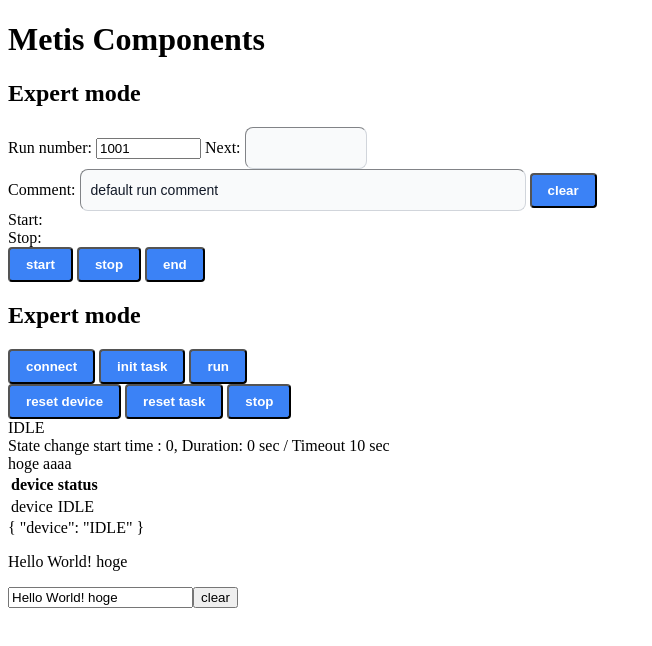
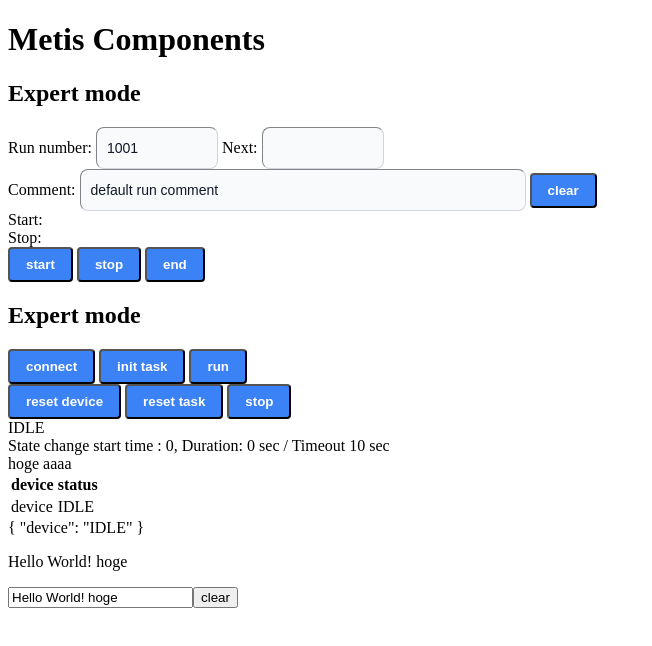
Before and after one commit to rcnp-ws/metis_vue, a Vue app: page / in a window 1280 px wide. Shown: the top 646 px of the page, without its empty margins (0-652 px from the left). Built offline with nearby package versions, Linux system fonts and the light colour scheme; no server answers; the HTML template or start-up script is replaced by a standard one.

Commit message:
class='ipt' was added

```diff
--- a/src/components/NestDAQController.vue
+++ b/src/components/NestDAQController.vue
@@ -2,7 +2,7 @@
   <div>
     <h2 class="font-bold"> Expert mode </h2>
     <div>
-      Run number: <input size="10" class="" type="text" v-model="run_number_current">
+      Run number: <input size="10" class="ipt" type="text" v-model="run_number_current">
       Next:  <input  size="10" type="text" class="ipt" v-model="run_number_next"></div>
     <div> Comment: <input size="50" class="ipt" type="text" v-model="run_comment"> <button  class="btn btn-blue" @click="clear()"> clear</button></div>
     <div> Start: {{daq_start_time}} </div>
```
